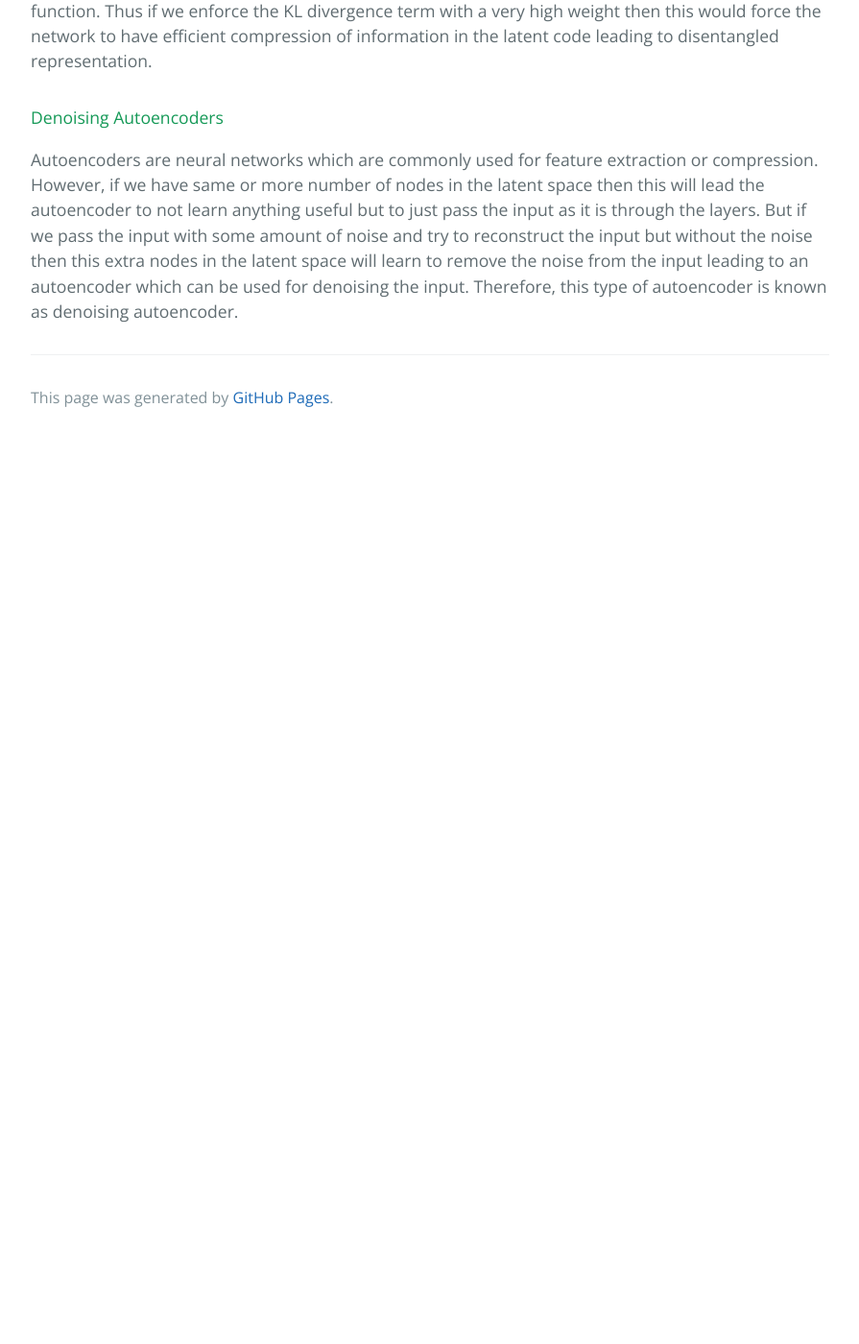
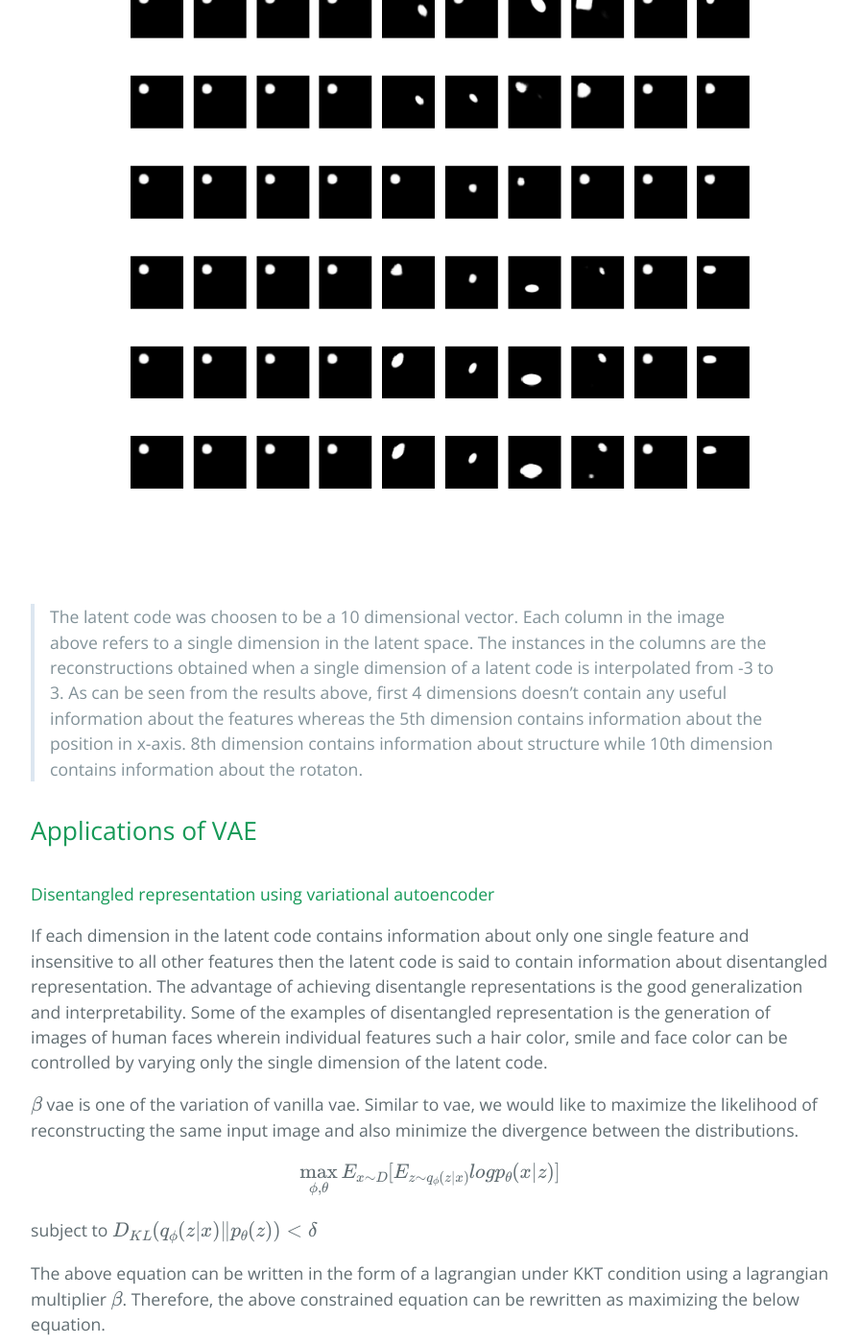
Before and after one commit to sujit-rai/tutorial-vae.github.io, a Jekyll site: the page built from index.md, in a window 1280 px wide and 1400 px high, scrolled down 15522 px. Shown: the whole window at 96% size, without its empty margins (192-1087 px from the left). Built offline with Jekyll 4.4.1, drawn with Linux system fonts in a browser that asks for light colours; formulas are drawn with MathJax 3; before the commit the page ends 15980 px from its top, so only the background shows below that; some of the changed text lies outside the part shown.

Commit message:
applications

```diff
--- a/index.md
+++ b/index.md
@@ -286,11 +286,41 @@ Original Image             |  Reconstructed Image
 
 > once we let increase the KL term in loss function then learning is more stable. Intuitively it means once we set a loose bound on learned distribution to match our prior, we get decoder very fast learned and then KL term comes in picture.
 
+* Experiment on effect of weightage of KL-Divergence on Disentaglement of features
+
+![alt text](images/bvae.png){: .center-image }
+
+> The latent code was choosen to be a 10 dimensional vector. Each column in the image above refers to a single dimension in the latent space. The instances in the columns are the reconstructions obtained when a single dimension of a latent code is interpolated from -3 to 3. As can be seen from the results above, first 4 dimensions doesn't contain any useful information about the features whereas the 5th dimension contains information about the position in x-axis. 8th dimension contains information about structure while 10th dimension contains information about the rotaton.
+
 ## Applications of VAE
 
 #### Disentangled representation using variational autoencoder
 
-Variational autoencoder can also be used for learning disentangled representations. Disentangled representations are the representations in which the individual output of the neurons in the latent space are uncorrelated that is each neuron in the latent space represents some unique feature present in the input. In order to implement this class of variational autoencoder is to only add an extra hyperparameter named Beta which will act a weight on the KL divergence term of the loss function. Thus if we enforce the KL divergence term with a very high weight then this would force the network to have efficient compression of information in the latent code leading to disentangled representation.
+If each dimension in the latent code contains information about only one single feature and insensitive to all other features then the latent code is said to contain information about disentangled representation. The advantage of achieving disentangle representations is the good generalization and interpretability. Some of the examples of disentangled representation is the generation of images of human faces wherein individual features such a hair color, smile and face color can be controlled by varying only the single dimension of the latent code.
+
+$$\beta$$ vae is one of the variation of vanilla vae. Similar to vae, we would like to maximize the likelihood of reconstructing the same input image and also minimize the divergence between the distributions.
+
+$$\max_{\phi ,\theta} E_{x\sim D}[E_{z\sim q_\phi (z\vert x)} log p_\theta (x \vert z)]$$
+
+subject to $$D_{KL}(q_\phi (z \vert x) \| p_\theta (z)) < \delta$$
+
+The above equation can be written in the form of a lagrangian under KKT condition using a lagrangian multiplier $$\beta$$. Therefore, the above constrained equation can be rewritten as maximizing the below equation.
+
+$$F(\theta, \phi, \beta) = E_{z\sim q_{\phi (z \vert x)}} log p_\theta (x \vert z) - \beta (D_{KL}(q_\phi (z \vert x) \| p_\theta (z)) - \delta)$$
+
+$$F(\theta, \phi, \beta) = E_{z\sim q_{\phi (z \vert x)}} log p_\theta (x \vert z) - \beta D_{KL}(q_\phi (z \vert x) \| p_\theta (z)) + \beta \delta$$
+
+$$F(\theta, \phi, \beta) \ge E_{z\sim q_{\phi (z \vert x)}} log p_\theta (x \vert z) - \beta D_{KL}(q_\phi (z \vert x) \| p_\theta (z))$$
+
+Therefore, the total loss function of $$\beta$$-VAE becomes,
+
+$$L_{BETA}(\phi, \beta) = -E_{z\sim q_\phi (z\vert x)} log p_\theta (x\vert z) + \beta D_{KL}(q_\phi (z \vert x) \| p_\theta (z))$$
+
+here, $$\beta$$ is a hyperparameter which is a lagrangian multiplier.
+
+The only difference between vanilla VAE and $$\beta$$-VAE is that in vanilla vae value of $$\beta$$ is 1 while in $$\beta$$-VAE the value of $$\beta$$ is greater than 1.
+Therefore, when the value of $$\beta$$ is increased then it enforces more constrain on the network to follows a gaussian distribution and also preserve the relevant information as efficiently as possible this efficient use of the latent code leads to learning of disentangled representation.
+
 
 #### Denoising Autoencoders
 
```
Also changed, not shown: images/bvae.png (added), 2 other files.
